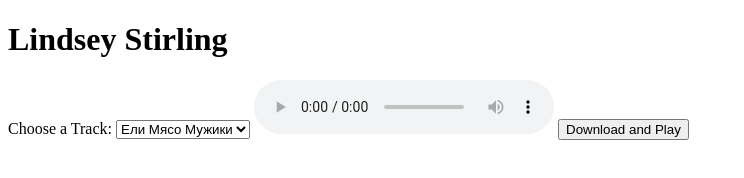
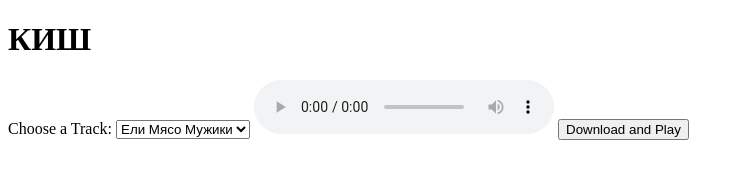
Before and after one commit to vozzhaevsn/vozzhaevsn.github.io, a plain HTML site: page playlist/playlist.html in a window 1280 px wide. Shown: the whole page, without its empty margins (0-744 px from the left). Drawn offline with Linux system fonts and the light colour scheme.

Commit message:
Update playlist.html

```diff
--- a/playlist/playlist.html
+++ b/playlist/playlist.html
@@ -5,7 +5,7 @@
     <title>Playlist</title>
 </head>
 <body>
-    <h1>Lindsey Stirling</h1>
+    <h1>КИШ</h1>
 
     <label for="audioSelect">Choose a Track:</label>
     <select id="audioSelect">
```
